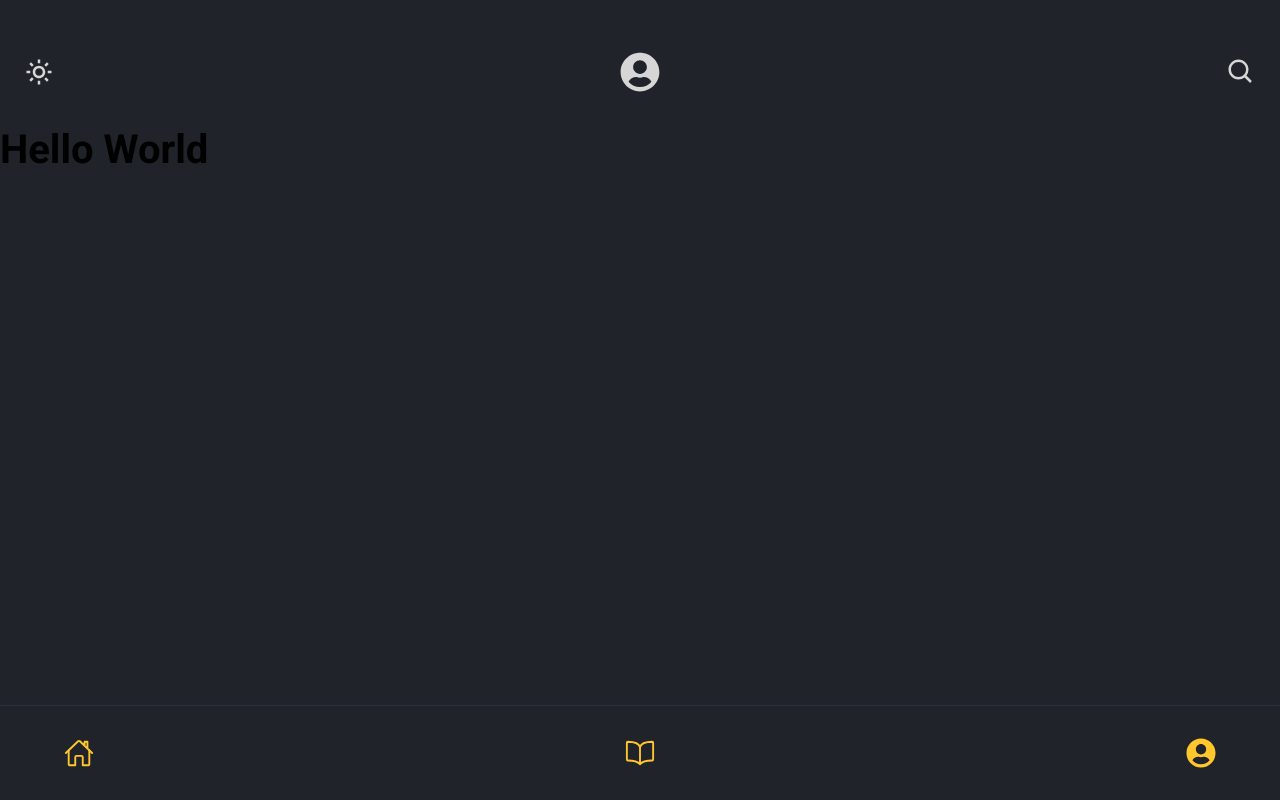
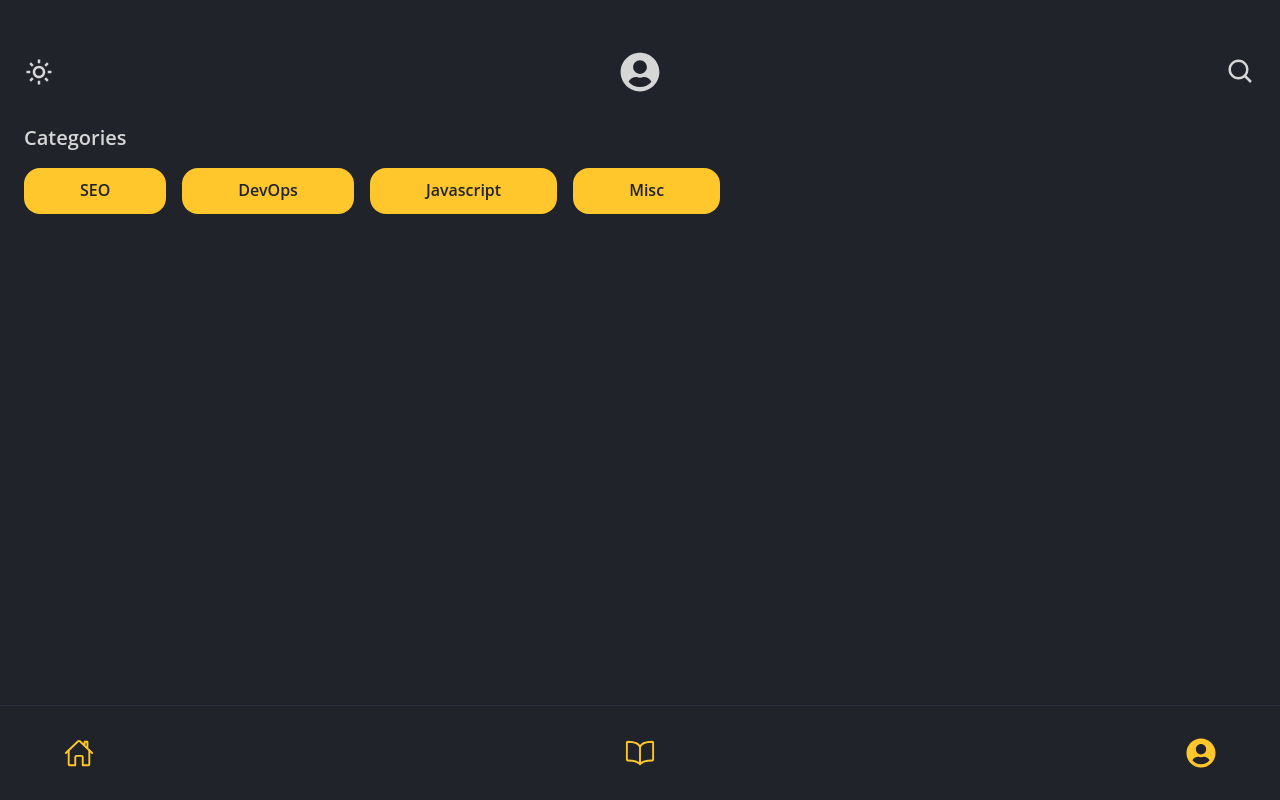
Before and after one commit to cassiorsfreitas/blog, a Next.js app: page / in a window 1280 px wide. Built offline with nearby package versions, Linux system fonts and the light colour scheme.

Commit message:
feat: added button component and category filter

```diff
--- a/src/components/_pages/Home/index.tsx
+++ b/src/components/_pages/Home/index.tsx
@@ -1,7 +1,9 @@
 import React from 'react'
+import Filter from '../../molecules/Filter'
 import HeadSeo from '../../organisms/HeadSeo'
 
 import LayoutMobile from '../../templates/LayoutMobile'
+import MainContent from '../../templates/MainContent'
 
 const Home = () => {
   return (
@@ -10,9 +12,9 @@ const Home = () => {
         title="Cássio Freitas"
         description="This is my personal website"
       />
-      <main>
-        <h1>Hello World</h1>
-      </main>
+      <MainContent>
+        <Filter />
+      </MainContent>
     </LayoutMobile>
   )
 }
--- /dev/null
+++ b/src/components/atoms/Button/index.tsx
@@ -0,0 +1,38 @@
+import React from 'react'
+
+import { WrapperButton } from './styles'
+
+import { ButtonProps } from './interface'
+
+const Button = ({
+  size = 'medium',
+  fullWidth = false,
+  icon,
+  children,
+  className,
+  onClick,
+  outline,
+  white,
+  selected,
+  ...props
+}: ButtonProps) => {
+  return (
+    <WrapperButton
+      data-testid="button"
+      className={className}
+      size={size}
+      white={white}
+      outline={outline}
+      fullWidth={fullWidth}
+      hasIcon={!!icon}
+      onClick={onClick}
+      selected={selected}
+      {...props}
+    >
+      {icon}
+      {children && <p>{children}</p>}
+    </WrapperButton>
+  )
+}
+
+export default Button
--- /dev/null
+++ b/src/components/atoms/Button/interface.ts
@@ -0,0 +1,18 @@
+import React from 'react'
+
+export type ButtonProps = {
+  children?: React.ReactNode
+  size?: 'small' | 'medium' | 'large'
+  fullWidth?: boolean
+  uppercase?: boolean
+  white?: boolean
+  outline?: boolean
+  rounded?: boolean
+  className?: string
+  disabled?: boolean
+  hasIcon?: boolean
+  selected?: boolean
+  // eslint-disable-next-line no-undef
+  icon?: JSX.Element
+  onClick?: () => void
+}
--- /dev/null
+++ b/src/components/atoms/Button/styles.ts
@@ -0,0 +1,135 @@
+import styled, { css, DefaultTheme } from 'styled-components'
+
+import { ButtonProps } from './interface'
+
+const wrapperModifiers = {
+  small: () => css`
+    font-size: 0.6rem;
+    height: 1.75rem;
+    padding: 0.125 1rem;
+  `,
+  medium: () => css`
+    font-size: 1rem;
+    padding: 0.5rem 3.5rem;
+  `,
+  large: () => css`
+    font-size: 1rem;
+    padding: 1.25rem 2rem;
+  `,
+  fullWidth: () => css`
+    width: 100%;
+  `,
+  outline: (theme: DefaultTheme) => css`
+    background: none;
+    border: 1px solid ${theme.colors.primary[1]};
+    color: ${theme.colors.primary[1]};
+  `,
+  white: (theme: DefaultTheme) => css`
+    background: white;
+    border: 1px solid white;
+    color: ${theme.colors.primary[0]};
+  `,
+  uppercase: () => css`
+    text-transform: uppercase;
+  `,
+  rounded: () => css`
+    border-radius: 1rem;
+  `,
+  disabled: () => css`
+    opacity: 0.4;
+    cursor: default;
+  `,
+  hover: (theme: DefaultTheme) => css`
+    &:hover {
+      cursor: pointer;
+      transition: 140ms ease;
+      background: ${theme.colors.secondary[0]};
+      color: white;
+      border: 1px solid rgba(0, 0, 0, 0);
+    }
+  `,
+  active: (theme: DefaultTheme, outline?: boolean) => css`
+    &:active {
+      background: ${outline
+        ? theme.colors.primary[0]
+        : theme.colors.secondary[1]};
+      color: white;
+    }
+  `,
+  selected: (theme: DefaultTheme) => css`
+    background: ${theme.colors.secondary[0]};
+    color: white;
+    border: none;
+  `,
+  withIcon: () => css`
+    display: inline-flex;
+    align-items: center;
+    justify-content: center;
+    gap: 0.25rem;
+
+    svg {
+      width: 1rem;
+
+      & + span {
+        margin-left: 0.5rem;
+      }
+    }
+  `
+}
+
+export const WrapperButton = styled.button<ButtonProps>`
+  ${({
+    theme,
+    size,
+    fullWidth,
+    hasIcon,
+    outline,
+    uppercase,
+    rounded,
+    disabled,
+    white,
+    selected
+  }) => css`
+    background: ${theme.colors.primary[0]};
+    color: white;
+    border: none;
+    height: 46px;
+    border-radius: 0.25rem;
+    cursor: pointer;
+    max-width: 34rem;
+    min-width: 5.5rem;
+    white-space: nowrap;
+
+    ${!!size && wrapperModifiers[size]}
+    ${!!fullWidth && wrapperModifiers.fullWidth}
+    ${!!hasIcon && wrapperModifiers.withIcon}
+    ${!!uppercase && wrapperModifiers.uppercase}
+    ${!!outline && wrapperModifiers.outline(theme)}
+    ${!!white && wrapperModifiers.white(theme)}
+    ${!!rounded && wrapperModifiers.rounded}
+    ${!!selected && wrapperModifiers.selected(theme)}
+    ${disabled ? wrapperModifiers.disabled : wrapperModifiers.hover(theme)}
+    ${
+      disabled
+        ? wrapperModifiers.disabled
+        : wrapperModifiers.active(theme, outline)
+    }
+
+    transition: 200ms ease;
+
+    &:focus {
+      outline: none;
+      border: 1px solid ${
+        outline ? theme.colors.primary[0] : theme.colors.secondary[1]
+      };
+      background-color: ${
+        outline ? theme.colors.primary[0] : theme.colors.secondary[1]
+      };
+      color: white;
+    }
+
+    p {
+      margin 0;
+    }
+  `}
+`
--- /dev/null
+++ b/src/components/molecules/Filter/index.tsx
@@ -0,0 +1,36 @@
+/* eslint-disable multiline-ternary */
+import React from 'react'
+import Button from '../../atoms/Button'
+import { Container } from './styles'
+
+const MenuBottom = () => {
+  return (
+    <Container>
+      <h2>Categories</h2>
+      <div className="categories">
+        <div className="category">
+          <Button rounded>
+            <span>SEO</span>
+          </Button>
+        </div>
+        <div className="category">
+          <Button rounded>
+            <span>DevOps</span>
+          </Button>
+        </div>
+        <div className="category">
+          <Button rounded>
+            <span>Javascript</span>
+          </Button>
+        </div>
+        <div className="category">
+          <Button rounded>
+            <span>Misc</span>
+          </Button>
+        </div>
+      </div>
+    </Container>
+  )
+}
+
+export default MenuBottom
--- /dev/null
+++ b/src/components/molecules/Filter/styles.tsx
@@ -0,0 +1,37 @@
+import styled, { css } from 'styled-components'
+
+export const Container = styled.div`
+  ${({ theme }) => css`
+    display: flex;
+    flex-direction: column;
+    width: 100%;
+
+    h2 {
+      color: ${theme.colors.primary[1]};
+      font-family: ${theme.font.family};
+      font-weight: ${theme.font.weight.bold};
+      font-size: 1.25rem;
+      margin-bottom: 15px;
+    }
+
+    span {
+      font-size: 1rem;
+      font-family: ${theme.font.family};
+      font-weight: ${theme.font.weight.bold};
+      color: ${theme.colors.paragraph[0]};
+    }
+
+    .categories {
+      display: flex;
+      padding: 0.1rem 0px;
+      flex-wrap: nowrap;
+      overflow: auto;
+      width: 90vw;
+      gap: 1rem;
+    }
+
+    .categorie {
+      flex: 0 0 auto;
+    }
+  `}
+`
--- /dev/null
+++ b/src/components/templates/MainContent/index.tsx
@@ -0,0 +1,9 @@
+import React from 'react'
+import { MainContentProps } from './interface'
+import { Container } from './styles'
+
+const MainContent = ({ children }: MainContentProps) => {
+  return <Container>{children}</Container>
+}
+
+export default MainContent
--- /dev/null
+++ b/src/components/templates/MainContent/interface.ts
@@ -0,0 +1,5 @@
+import React from 'react'
+
+export type MainContentProps = {
+  children: React.ReactNode
+}
--- /dev/null
+++ b/src/components/templates/MainContent/styles.tsx
@@ -0,0 +1,10 @@
+import styled, { css } from 'styled-components'
+
+export const Container = styled.div`
+  ${({ theme }) => css`
+    padding: 0px 1.5rem;
+    font-family: ${theme.font.family};
+    font-weight: ${theme.font.weight.bold};
+    font-size: 1rem;
+  `}
+`
--- a/src/styles/default.ts
+++ b/src/styles/default.ts
@@ -20,7 +20,7 @@ export default {
   colors: {
     primary: ['#FFC72C', '#D6D6D6'],
     secondary: ['#09c199', '#09C199BF'],
-    paragraph: ['#404040', '#ffffff'],
+    paragraph: ['#202329', '#ffffff'],
     red: '#B81213',
     lightGray: '#cbcbcb',
     gray: '#8F8F8F',
```
